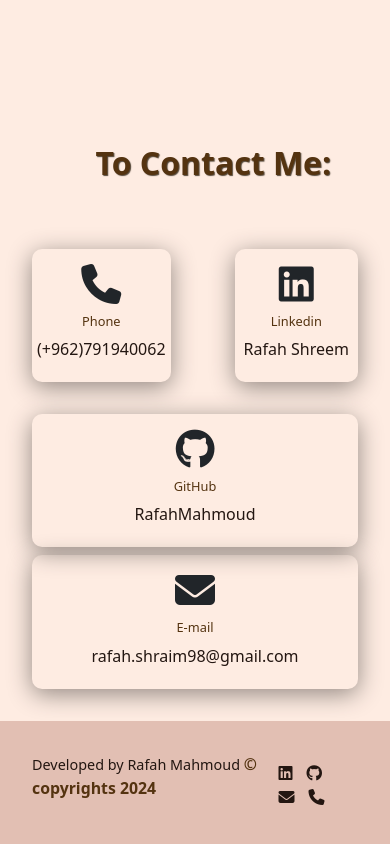
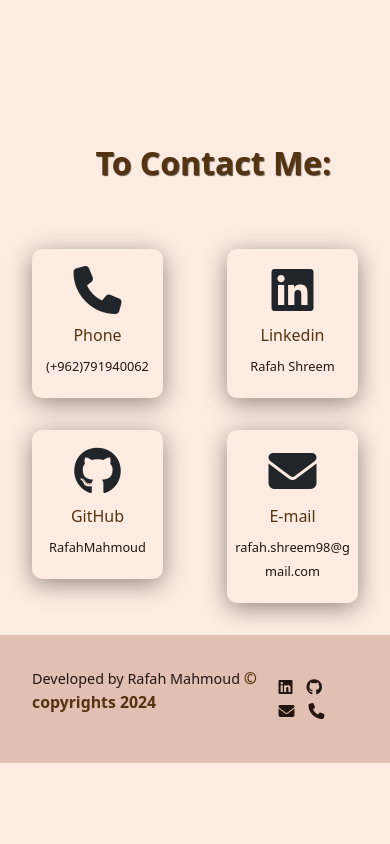
Before and after one commit to RafahMahmoud/Portfolio, a plain HTML site: page index.html in a window 390 px wide. Shown: the part 6809-7653 px from the top of the page. After the commit the page ends 7572 px from the top, so only its background shows below. Drawn offline with nearby package versions, Linux system fonts and the light colour scheme.

Commit message:
edit contact section

```diff
--- a/index.html
+++ b/index.html
@@ -276,7 +276,7 @@
                 <div class="icon"><i class="fa-solid fa-envelope"></i></i></div>
             <h3>E-mail</h3>
             <p>
-              <a href=mailto:"rafah.shreem98@gmail.com">rafah.shraim98@gmail.com</a>
+              <a href=mailto:"rafah.shreem98@gmail.com" id="mail-card">rafah.shreem98@gmail.com</a>
             </p>
               </div>
 
--- a/style.css
+++ b/style.css
@@ -50,7 +50,6 @@ body{
     color: rgb(249, 249, 218);
     font-weight: 700;
 }
-
 section{
     min-height: fit-content;
 }
@@ -302,7 +301,7 @@ transition: 500ms;
 }
 .text-center .contact-card p a{
     font-size: 1.2em;
-    word-break: break-all;
+
 }
 }
 @media (max-width:770px){
@@ -322,15 +321,21 @@ transition: 500ms;
             padding-top: 0px;
         }
 }
-@media (max-width:550px){
+
+@media(max-width:540px){
+    .contact-card{
+        margin-bottom: 8px;
+    }
+    .contact-card .icon{
+        font-size: 3em;
+    }
+    .contact-card h3{
+        color:#543310;
+        font-size: 1em;
+    }
     .text-center .contact-card p a{
-        word-break:keep-all;
+        font-size: 0.8em;
+        word-break: break-all;
     }
 
 }
-@media (max-width:470px){
-    .contact-card{
-        margin-bottom: 8px;
-    }
-
-}
```
Also changed, not shown: 1 other file.
